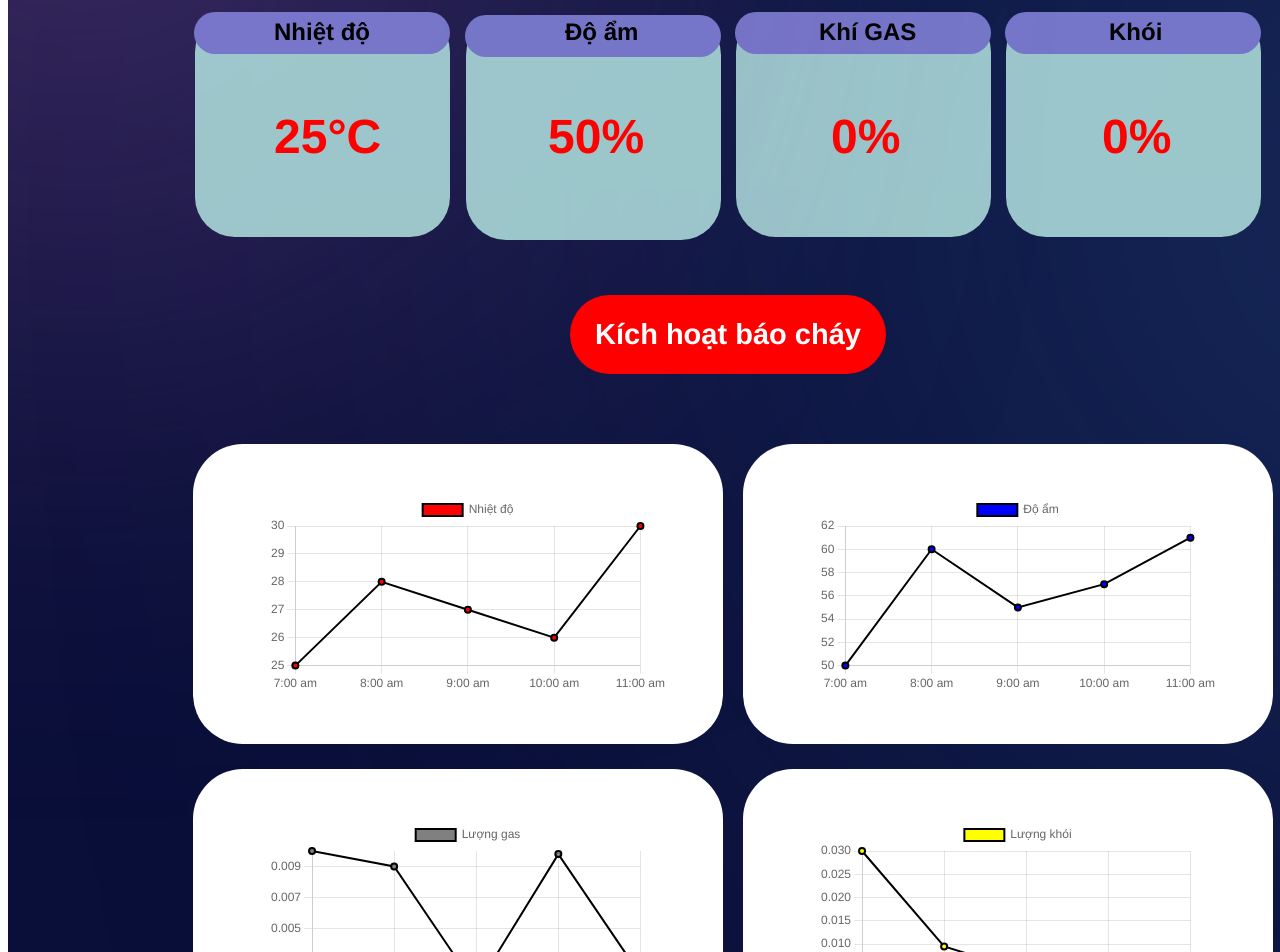
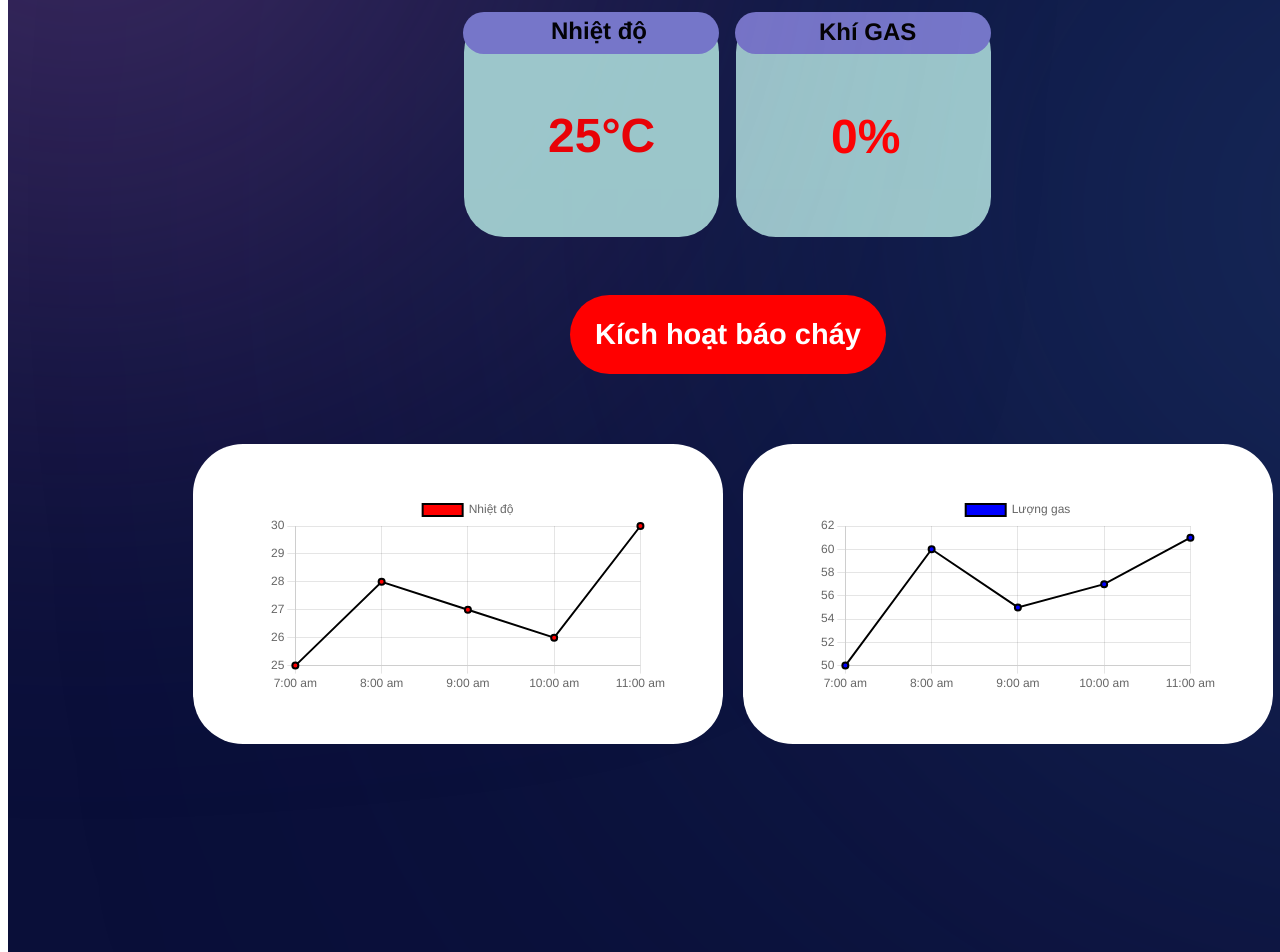
Before and after one commit to Noboroto/IOT-Fire-Alarm, a React (Create React App) app in the folder frontend/: page / in a window 1280 px wide. Shown: the part 320-1272 px from the top of the page. Built offline with nearby package versions, Linux system fonts and the light colour scheme.

Commit message:
delete humid

```diff
--- a/frontend/src/App.js
+++ b/frontend/src/App.js
@@ -111,7 +111,7 @@ const App = () => {
   const [humidData, setHumidData] = useState({
     labels: HumidData.map((data) => data.hour),
     datasets: [{
-      label: "Độ ẩm",
+      label: "Lượng gas",
       data: HumidData.map((data) => data.rate),
       backgroundColor: "blue",
       borderColor: "black",
@@ -162,15 +162,11 @@ const App = () => {
             </div>
             <div className="overlap-wrapper">
               <div className="overlap-group-2">
-                <div className="rectangle" />
-                <div className="rectangle-2" />
               </div>
             </div>
             <div className="text-wrapper">Khí GAS</div>
-            <div className="text-wrapper-2">Khói</div>
             <img className="img" alt="Object other" src="object-other-07.png" />
             <div className="gas">0%</div>
-            <div className="ashe">0%</div>
           </div>
           <div className="overlap-2">
             <div className="ellipse-2" />
@@ -188,21 +184,11 @@ const App = () => {
               <div className="overlap-group-2">
                 <div className="rectangle" />
                 <div className="rectangle-2" />
+                <div className="text-wrapper-9">Nhiệt độ</div>
+                <div className="temperature">25°C</div>
               </div>
             </div>
             <h1 className="h-1">HỆ THỐNG BÁO CHÁY</h1>
-            <div className="text-wrapper-9">Nhiệt độ</div>
-            <div className="temperature">25°C</div>
-          </div>
-          <div className="overlap-3">
-            <div className="div-wrapper">
-              <div className="overlap-group-2">
-                <div className="rectangle" />
-                <div className="rectangle-2" />
-              </div>
-            </div>
-            <div className="text-wrapper-11">Độ ẩm</div>
-            <div className="humidity">50%</div>
           </div>
           <div className="charts">
             <div className="temp-wrapper">
@@ -215,21 +201,7 @@ const App = () => {
             <div className="humid-wrapper">
               <div className="chart-humid">
                 <div className="chart-humid-ratio">
-                  <LineChartHumid chartData={humidData} />
-                </div>
-              </div>
-            </div>
-            <div className="gas-wrapper">
-              <div className="chart-gas">
-                <div className="chart-gas-ratio">
-                  <LineChartGas chartData={gasData} />
-                </div>
-              </div>
-            </div>
-            <div className="ashe-wrapper">
-              <div className="chart-ashe">
-                <div className="chart-ashe-ratio">
-                  <LineChartAshe chartData={asheData} />
+                  <LineChartGas chartData={humidData} />
                 </div>
               </div>
             </div>
--- a/frontend/src/style.css
+++ b/frontend/src/style.css
@@ -14,7 +14,7 @@
   .app .div {
     background-color: #0a0f39;
     border: 1px none;
-    height: 1900px;
+    height: 1700px;
     overflow: hidden;
     position: relative;
     width: 1440px;
@@ -269,7 +269,7 @@
   }
   .app .overlap-group-wrapper {
     height: 225px;
-    left: 401px;
+    left: 670px;
     opacity: 0.9;
     position: absolute;
     top: 468px;
@@ -281,12 +281,12 @@
     font-family: "Outfit", Helvetica;
     font-size: 24px;
     font-weight: 600;
-    left: 481px;
+    left: 88px;
     letter-spacing: 0;
     line-height: 27.5px;
     position: absolute;
     text-align: center;
-    top: 474px;
+    top: 5px;
     white-space: nowrap;
   }
 
@@ -308,12 +308,12 @@
     font-family: "Outfit", Helvetica;
     font-size: 48px;
     font-weight: 600;
-    left: 481px;
+    left: 85px;
     letter-spacing: 0;
     line-height: 27.5px;
     position: absolute;
     text-align: center;
-    top: 579px;
+    top: 110px;
     white-space: nowrap;
   }
 
@@ -400,7 +400,7 @@
     height: 212px;
     left: 188px;
     position: absolute;
-    top: 1600px;
+    top: 1300px;
     width: 1074px;
   }
 
```
